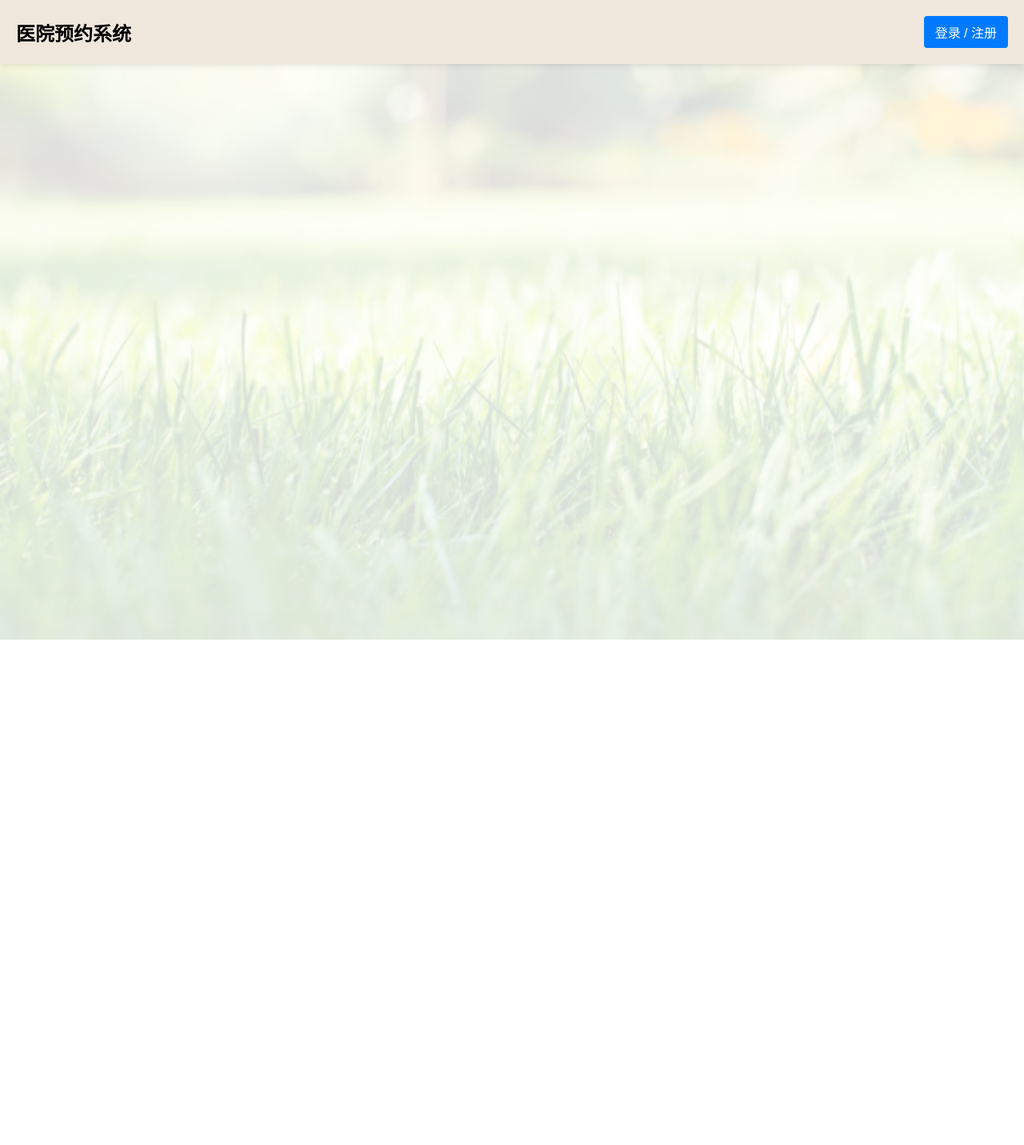
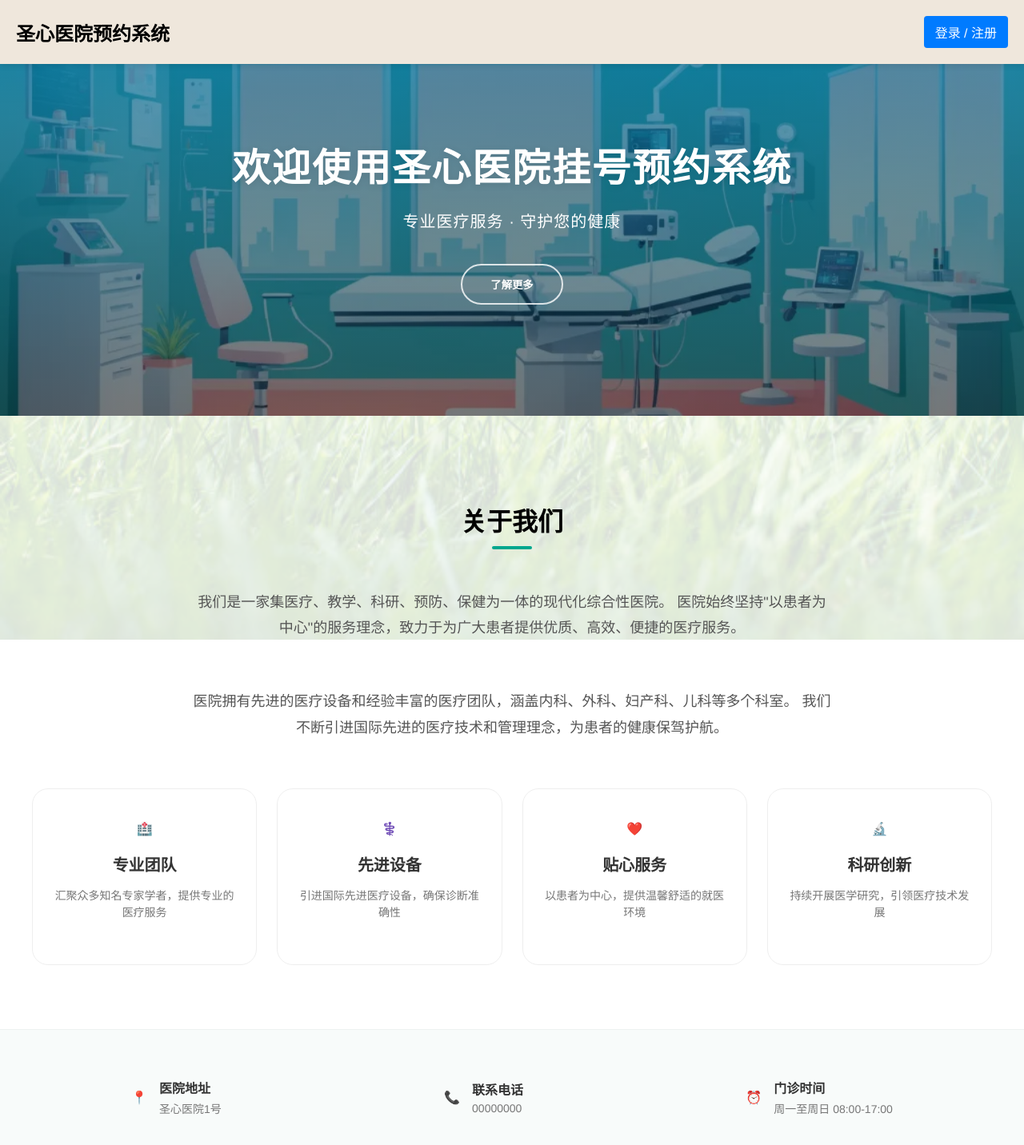
Before and after one commit to Asnowww/Shengxin-Hospital-Appointment-System, a Vue app in the folder frontend/: page /home in a window 1280 px wide. Shown: the top 1432 px of the page at 80% size. Before the commit the page ends 800 px from the top, so only its background shows below. Built offline with nearby package versions, Linux system fonts and the light colour scheme.

Commit message:
chore: 增添Home页，点击导航栏医院icon可跳转

```diff
--- a/frontend/src/components/Navigation.vue
+++ b/frontend/src/components/Navigation.vue
@@ -1,7 +1,7 @@
 <template>
   <div class="navigation">
     <div class="logo-title" @click="goToHomePage">
-      医院预约系统
+      圣心医院预约系统
     </div>
 
     <div class="items">
--- a/frontend/src/views/HomePage.vue
+++ b/frontend/src/views/HomePage.vue
@@ -1,16 +1,138 @@
 <template>
-  <div>
-    <!-- 提醒列表
-    <div v-if="isLoggedIn && reminders.length > 0" class="reminders-container">
-      <div v-for="(reminder, index) in reminders" :key="index" class="reminder-banner">
-        <span class="reminder-icon">ℹ️</span>
-        <span class="reminder-text">{{ reminder }}</span>
-        <button class="reminder-close" @click="removeReminder(index)">×</button>
+  <div class="home-container">
+    <Navigation ref="navRef" />
+
+    <!-- 提醒横幅 -->
+    <div v-if="reminders.length > 0" class="reminders-container">
+      <div
+        v-for="reminder in reminders"
+        :key="reminder.id"
+        class="reminder-banner"
+      >
+        <span class="reminder-icon">📢</span>
+        <span class="reminder-text">{{ reminder.message }}</span>
+        <button
+          class="reminder-close"
+          @click="dismissReminder(reminder.id)"
+        >
+          ×
+        </button>
+      </div>
+    </div>
+
+    <!-- Hero区域 -->
+    <div class="hero-section">
+      <div class="hero-content">
+        <h1 class="hero-title">欢迎使用圣心医院挂号预约系统</h1>
+        <p class="hero-subtitle">专业医疗服务 · 守护您的健康</p>
+        <div class="hero-actions">
+          <button class="secondary-btn" @click="scrollToAbout">了解更多</button>
+        </div>
+      </div>
+    </div>
+
+    <!-- 医院介绍 -->
+    <div class="about-section" ref="aboutSection">
+      <div class="section-container">
+        <div class="about-header">
+          <h2 class="section-title">关于我们</h2>
+          <div class="title-underline"></div>
+        </div>
+
+        <div class="about-content">
+          <div class="about-text">
+            <p class="intro-paragraph">
+              我们是一家集医疗、教学、科研、预防、保健为一体的现代化综合性医院。
+              医院始终坚持"以患者为中心"的服务理念，致力于为广大患者提供优质、高效、便捷的医疗服务。
+            </p>
+            <p class="intro-paragraph">
+              医院拥有先进的医疗设备和经验丰富的医疗团队，涵盖内科、外科、妇产科、儿科等多个科室。
+              我们不断引进国际先进的医疗技术和管理理念，为患者的健康保驾护航。
+            </p>
+          </div>
+
+          <div class="features-grid">
+            <div class="feature-card">
+              <div class="feature-icon">🏥</div>
+              <h3 class="feature-title">专业团队</h3>
+              <p class="feature-desc">汇聚众多知名专家学者，提供专业的医疗服务</p>
+            </div>
+            <div class="feature-card">
+              <div class="feature-icon">⚕️</div>
+              <h3 class="feature-title">先进设备</h3>
+              <p class="feature-desc">引进国际先进医疗设备，确保诊断准确性</p>
+            </div>
+            <div class="feature-card">
+              <div class="feature-icon">❤️</div>
+              <h3 class="feature-title">贴心服务</h3>
+              <p class="feature-desc">以患者为中心，提供温馨舒适的就医环境</p>
+            </div>
+            <div class="feature-card">
+              <div class="feature-icon">🔬</div>
+              <h3 class="feature-title">科研创新</h3>
+              <p class="feature-desc">持续开展医学研究，引领医疗技术发展</p>
+            </div>
+          </div>
+        </div>
+      </div>
+    </div>
+
+    <!-- 快速服务
+    <div class="services-section">
+      <div class="section-container">
+        <div class="services-header">
+          <h2 class="section-title">快速服务</h2>
+          <div class="title-underline"></div>
+        </div>
+
+        <div class="services-grid">
+          <div class="service-card" @click="handleService('/appointment')">
+            <div class="service-icon">📅</div>
+            <h3 class="service-title">在线预约</h3>
+            <p class="service-desc">便捷的在线预约挂号服务</p>
+          </div>
+          <div class="service-card" @click="handleService('/departments')">
+            <div class="service-icon">🏢</div>
+            <h3 class="service-title">科室导航</h3>
+            <p class="service-desc">查看医院科室与医生信息</p>
+          </div>
+          <div class="service-card" @click="handleService('/my-appointments')">
+            <div class="service-icon">📋</div>
+            <h3 class="service-title">我的预约</h3>
+            <p class="service-desc">管理和查看预约记录</p>
+          </div>
+        </div>
       </div>
     </div> -->
 
-    <Navigation ref="navRef" />
-    <!-- <Reminder ref="reminderRef" /> -->
+    <!-- 联系方式 -->
+    <div class="contact-section">
+      <div class="section-container">
+        <div class="contact-content">
+          <div class="contact-item">
+            <div class="contact-icon">📍</div>
+            <div class="contact-info">
+              <h4>医院地址</h4>
+              <p>圣心医院1号</p>
+            </div>
+          </div>
+          <div class="contact-item">
+            <div class="contact-icon">📞</div>
+            <div class="contact-info">
+              <h4>联系电话</h4>
+              <p>00000000</p>
+            </div>
+          </div>
+          <div class="contact-item">
+            <div class="contact-icon">⏰</div>
+            <div class="contact-info">
+              <h4>门诊时间</h4>
+              <p>周一至周日 08:00-17:00</p>
+            </div>
+          </div>
+        </div>
+      </div>
+    </div>
   </div>
 </template>
 
@@ -18,105 +140,299 @@
 import { ref, onMounted } from 'vue'
 import { useRouter } from 'vue-router'
 import Navigation from '@/components/Navigation.vue'
-// import Reminder from '@/components/Reminder.vue'
 
 const router = useRouter()
-const navRef = ref(null)
-const reminderRef = ref(null)
 const isLoggedIn = ref(false)
 const reminders = ref([])
+const aboutSection = ref(null)
 
-onMounted(() => {
-  // 检查是否登录
-  const token = localStorage.getItem('token')
-  const userRole = localStorage.getItem('role')
-  isLoggedIn.value = !!token
+// 关闭提醒
+const dismissReminder = (id) => {
+  reminders.value = reminders.value.filter(r => r.id !== id)
+}
 
-  // 如果是患者且已登录，检查是否已阅读挂号须知
-  if (isLoggedIn.value && userRole === 'PATIENT') {
-    const hasSeenNotice = sessionStorage.getItem('hasSeenNotice')
-    if (!hasSeenNotice) {
-      router.push('/patient/notice')
-    }
+
+// 滚动到介绍区域
+const scrollToAbout = () => {
+  if (aboutSection.value) {
+    aboutSection.value.scrollIntoView({ behavior: 'smooth' })
   }
+}
 
-  // 如果已登录，获取提醒列表
-  if (isLoggedIn.value) {
-    // fetchReminders()
-  }
-})
 
-// async function fetchReminders() {
-//   try {
-//     const response = await fetch('/api/reminders', {
-//       headers: {
-//         'Authorization': `Bearer ${localStorage.getItem('token')}`
-//       }
-//     })
 
-//     if (response.ok) {
-//       const data = await response.json()
-//       reminders.value = data.reminders || []
+// onMounted(() => {
+//   // 检查是否登录
+//   const token = localStorage.getItem('token')
+//   const userRole = localStorage.getItem('role')
+//   isLoggedIn.value = !!token
+
+//   // 如果是患者且已登录，检查是否已阅读挂号须知
+//   if (isLoggedIn.value && userRole === 'PATIENT') {
+//     const hasSeenNotice = sessionStorage.getItem('hasSeenNotice')
+//     if (!hasSeenNotice) {
+//       router.push('/patient/notice')
 //     }
-//   } catch (error) {
-//     console.error('获取提醒失败:', error)
 //   }
-// }
-
-// function removeReminder(index) {
-//   reminders.value.splice(index, 1)
-// }
+// })
 </script>
 
 <style scoped>
+/* 核心颜色定义：医疗绿方案 */
+:root {
+  --primary-color: #00A78E; /* 主题绿 */
+  --primary-hover: #008f7a;
+  --secondary-color: #f0f9f8;
+  --text-dark: #2c3e50;
+  --text-light: #7f8c8d;
+  --bg-light: #f4f7f6;
+}
+
+.home-container {
+  min-height: 100vh;
+  font-family: 'Helvetica Neue', Arial, sans-serif;
+  color: var(--text-dark);
+}
+
+/* 提醒横幅：使用柔和的警告色 */
 .reminders-container {
-  width: 100%;
-  background: #f5f7fa;
+  background: #fff9e6;
+  border-bottom: 1px solid #ffeeba;
 }
 
 .reminder-banner {
   display: flex;
   align-items: center;
   gap: 12px;
-  padding: 12px 20px;
-  border-bottom: 1px solid #e0e6ed;
-  background: #fff;
-  transition: background 0.3s;
-}
-
-.reminder-banner:hover {
-  background: #f9f9f9;
-}
-
-.reminder-banner:last-child {
-  border-bottom: none;
-}
-
-.reminder-icon {
-  font-size: 18px;
-  flex-shrink: 0;
+  max-width: 1200px;
+  margin: 0 auto;
+  padding: 10px 20px;
 }
 
 .reminder-text {
   font-size: 14px;
-  color: #333;
-  word-break: break-word;
-  flex: 1;
+  color: #856404;
 }
 
-.reminder-close {
-  background: none;
-  border: none;
-  font-size: 24px;
-  color: #999;
-  cursor: pointer;
-  padding: 0;
-  margin-left: 12px;
-  transition: color 0.2s;
-  flex-shrink: 0;
+/* Hero区域：使用医疗绿渐变 */
+.hero-section {
+  height: 65vh;
+  background: linear-gradient(
+      rgba(0, 120, 167, 0.7), /* 顶部颜色：医疗绿，0.7透明度 */
+      rgba(0, 0, 0, 0.5)      /* 底部颜色：深色，0.5透明度 */
+    ),url('@/assets/images/hospital.jpeg'); /* 建议放一张模糊的背景图 */
+  background-size: cover;
+  background-position: center;
+  display: flex;
+  align-items: center;
+  justify-content: center;
+  position: relative;
+  overflow: hidden;
 }
 
-.reminder-close:hover {
-  color: #666;
+.hero-overlay {
+  position: absolute;
+  inset: 0;
+  background: linear-gradient(135deg, rgba(0, 167, 142, 0.9) 0%, rgba(46, 139, 87, 0.8) 100%);
+}
+
+.hero-content {
+  position: relative;
+  z-index: 1;
+  text-align: center;
+  color: white;
+  padding: 0 20px;
+}
+
+.hero-title {
+  font-size: 48px;
+  font-weight: 800;
+  margin-bottom: 15px;
+  letter-spacing: 2px;
+  text-shadow: 0 2px 10px rgba(0,0,0,0.1);
+}
+
+.hero-subtitle {
+  font-size: 20px;
+  margin-bottom: 40px;
+  font-weight: 300;
+  letter-spacing: 1px;
+}
+
+.hero-actions {
+  display: flex;
+  gap: 15px;
+  justify-content: center;
+}
+
+.primary-btn {
+  background: white;
+  color: #00A78E;
+  padding: 14px 35px;
+  border-radius: 50px;
+  border: none;
+  font-weight: 600;
+  cursor: pointer;
+  transition: all 0.3s cubic-bezier(0.4, 0, 0.2, 1);
+}
+
+.primary-btn:hover {
+  transform: translateY(-3px);
+  box-shadow: 0 10px 20px rgba(0,0,0,0.15);
+}
+
+.secondary-btn {
+  background: transparent;
+  color: white;
+  padding: 14px 35px;
+  border-radius: 50px;
+  border: 2px solid rgba(255,255,255,0.8);
+  font-weight: 600;
+  cursor: pointer;
+  transition: all 0.3s;
+}
+
+.secondary-btn:hover {
+  background: rgba(255,255,255,0.15);
+}
+
+/* 介绍部分 */
+.about-section {
+  padding: 80px 0;
+}
+
+.section-container {
+  max-width: 1200px;
+  margin: 0 auto;
+  padding: 0 20px;
+}
+
+.section-title {
+  font-size: 32px;
+  text-align: center;
+  margin-bottom: 10px;
+}
+
+.title-underline {
+  width: 50px;
+  height: 4px;
+  background: #00A78E;
+  margin: 0 auto 50px;
+  border-radius: 10px;
+}
+
+.intro-paragraph {
+  max-width: 800px;
+  margin: 0 auto 60px;
+  text-align: center;
+  font-size: 18px;
+  color: #555;
+  line-height: 1.8;
+}
+
+/* 特色卡片优化 */
+.features-grid {
+  display: grid;
+  grid-template-columns: repeat(4, 1fr);
+  gap: 25px;
+}
+
+.feature-card {
+  background: #fff;
+  padding: 40px 25px;
+  border-radius: 20px;
+  text-align: center;
+  border: 1px solid #eee;
+  transition: all 0.3s ease;
+}
+
+.feature-card:hover {
+  border-color: #00A78E;
+  transform: translateY(-10px);
+  box-shadow: 0 15px 35px rgba(0, 167, 142, 0.1);
+}
+
+.icon-wrapper {
+  font-size: 45px;
+  margin-bottom: 20px;
+  background: #f0f9f8;
+  width: 90px;
+  height: 90px;
+  line-height: 90px;
+  border-radius: 50%;
+  margin: 0 auto 20px;
+  transition: transform 0.3s;
+}
+
+.feature-card:hover .icon-wrapper {
+  transform: scale(1.1);
+}
+
+.feature-title {
+  font-size: 20px;
+  margin-bottom: 15px;
+  color: #333;
+}
+
+.feature-desc {
+  font-size: 14px;
+  color: #777;
+  line-height: 1.5;
+}
+
+/* 底部联系方式区 */
+.contact-section {
+  background: #f8fbfa;
+  padding: 60px 0;
+  border-top: 1px solid #edf2f1;
+}
+
+.contact-content {
+  display: flex;
+  justify-content: space-around;
+  flex-wrap: wrap;
+  gap: 30px;
+}
+
+.contact-item {
+  display: flex;
+  align-items: center;
+  gap: 15px;
+}
+
+.contact-circle {
+  width: 50px;
+  height: 50px;
+  background: white;
+  display: flex;
+  align-items: center;
+  justify-content: center;
+  border-radius: 50%;
+  font-size: 20px;
+  box-shadow: 0 4px 10px rgba(0,0,0,0.05);
+}
+
+.contact-info h4 {
+  margin: 0;
+  font-size: 16px;
+  color: #333;
+}
+
+.contact-info p {
+  margin: 4px 0 0;
+  color: #777;
+  font-size: 14px;
+}
+
+/* 响应式适配 */
+@media (max-width: 1024px) {
+  .features-grid { grid-template-columns: repeat(2, 1fr); }
+  .hero-title { font-size: 36px; }
+}
+
+@media (max-width: 640px) {
+  .features-grid { grid-template-columns: 1fr; }
+  .contact-content { flex-direction: column; align-items: flex-start; padding-left: 20px; }
+  .hero-actions { flex-direction: column; }
 }
 </style>
```
Also changed, not shown: frontend/src/assets/images/hospital.jpeg (added).
